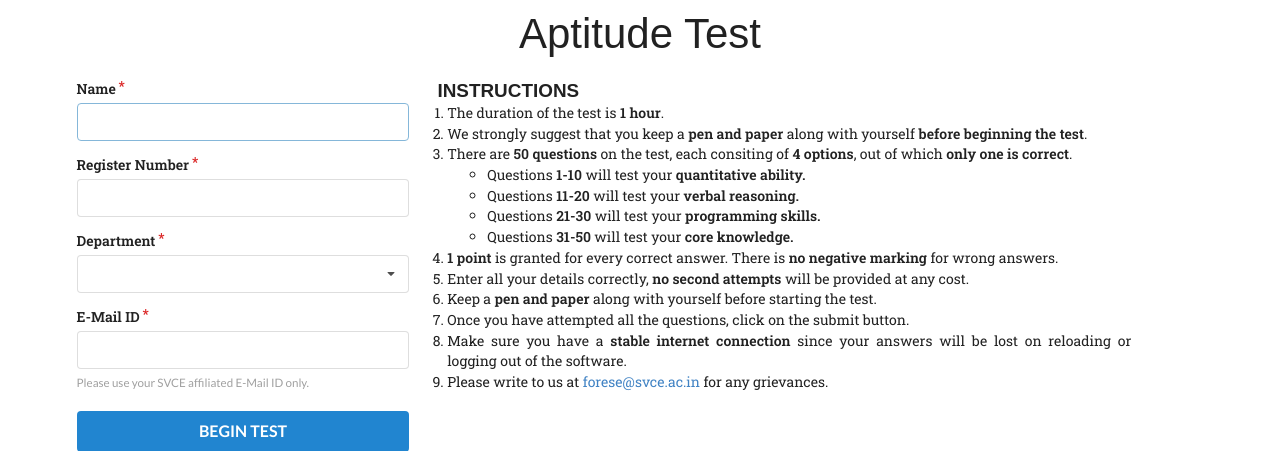
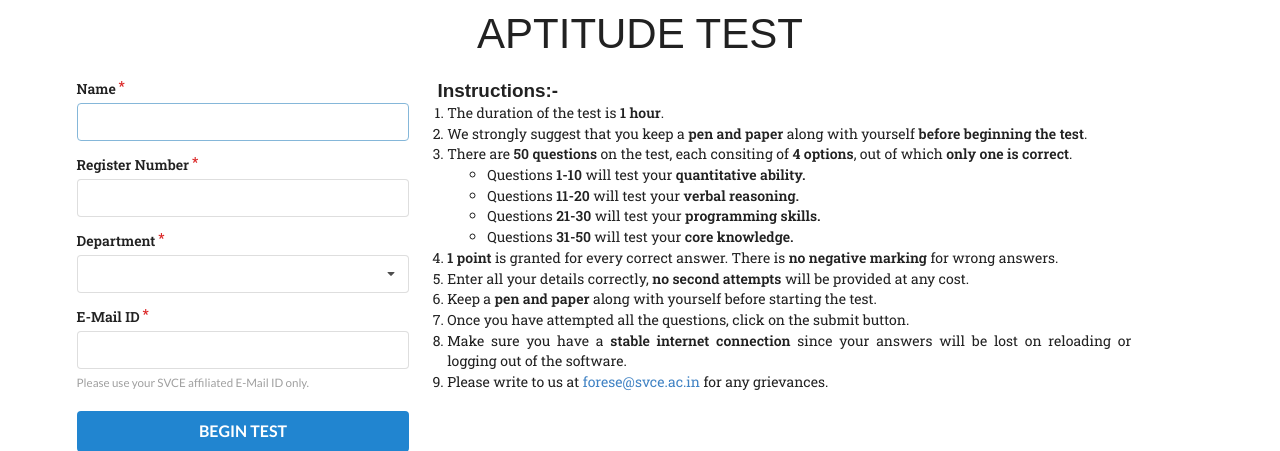
Before and after one commit to ForeseTech/AptitudeTestSoftware, a PHP site: page /login/index.html in a window 1280 px wide. Shown: the top 451 px of the page. Run offline with PHP 8.4, Linux system fonts and the light colour scheme; some libraries are stand-ins or nearby versions; some web fonts are replaced.

Commit message:
Minor Improvements

```diff
--- a/login/index.html
+++ b/login/index.html
@@ -85,7 +85,7 @@
 
       <!-- Instructions -->
       <div class="ten wide column">
-        <h3>INSTRUCTIONS</h3>
+        <h3>Instructions:-</h3>
         <ol class>
           <li>The duration of the test is <b>1 hour</b>.</li>
 
--- a/static/css/login.css
+++ b/static/css/login.css
@@ -9,6 +9,7 @@
 }
 
 .header {
+  text-transform: uppercase !important;
   text-align: center;
   font-family: 'IBM Plex Sans Thai Looped', sans-serif !important;
   font-weight: 500 !important;
```
